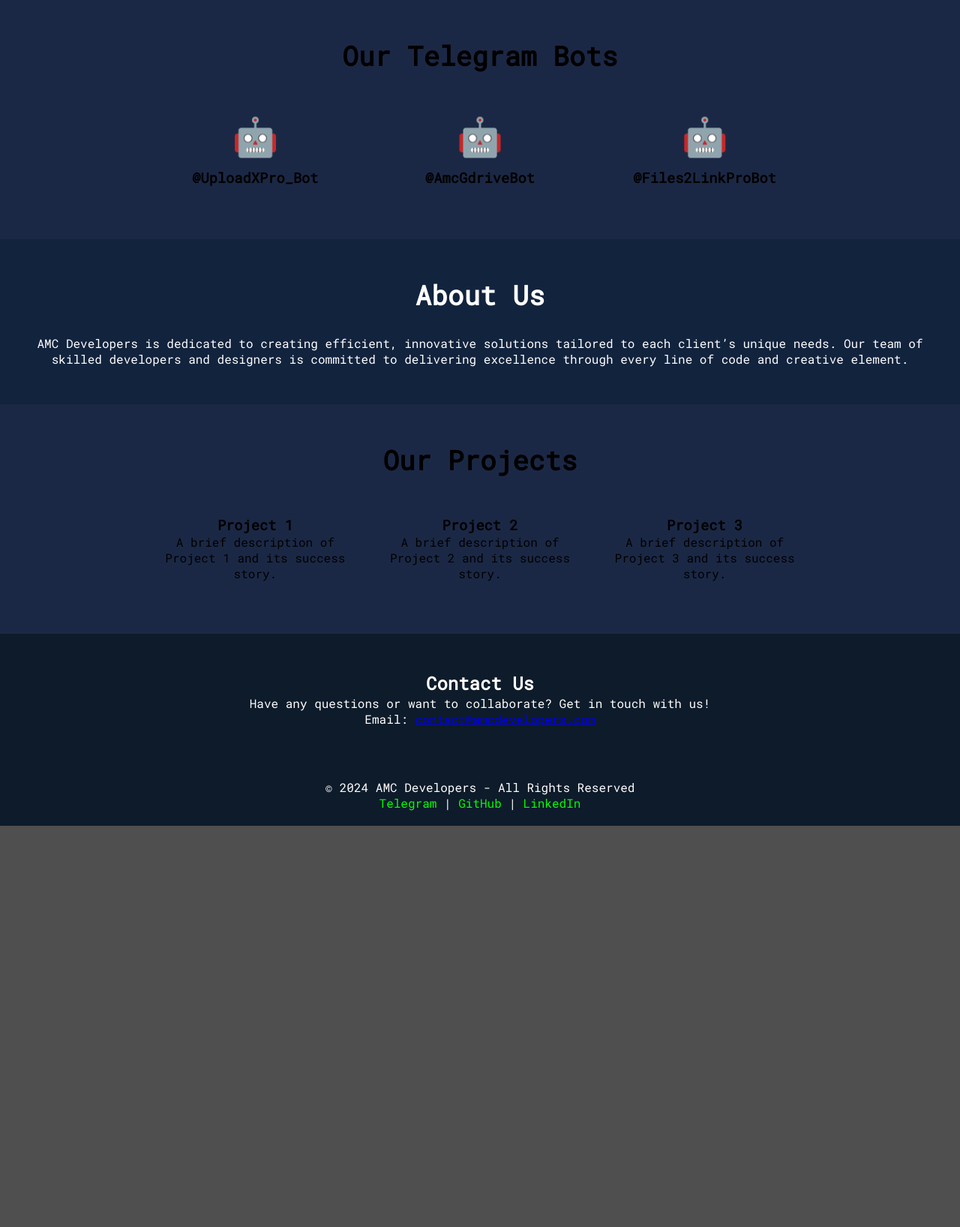
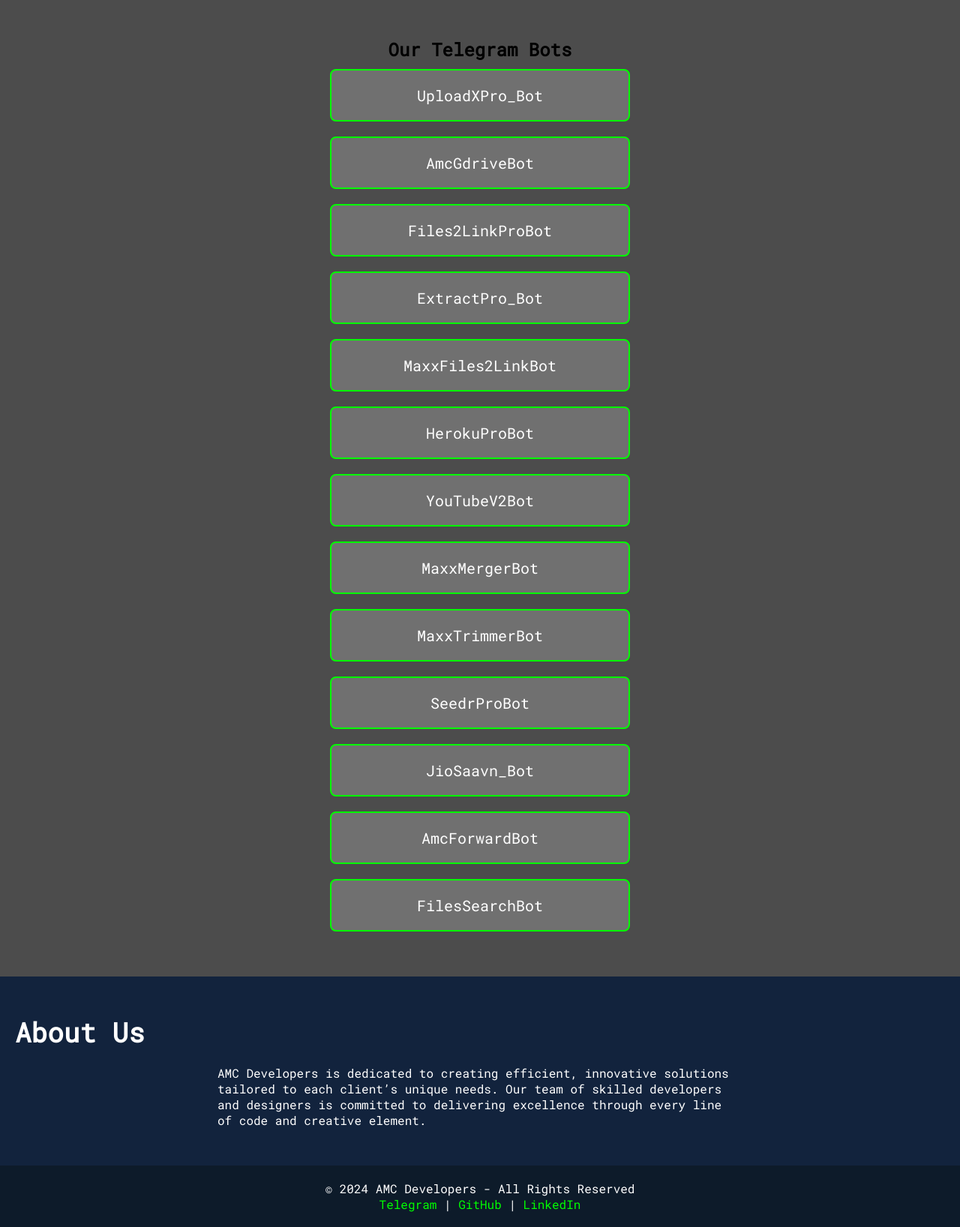
Before and after one commit to RangoZEX/PySites, a Python web app: template app/templates/home.html in a window 1280 px wide. Shown: the part 800-2436 px from the top of the page at 75% size. Before the commit the page ends 1901 px from the top, so only its background shows below. Run offline with Jinja, Linux system fonts and the light colour scheme; the template is opened without the code that fills it, so the values that code supplies are empty.

Commit message:
Update home.html

```diff
--- a/app/templates/home.html
+++ b/app/templates/home.html
@@ -40,27 +40,46 @@
         .hero .cta { margin-top: 20px; padding: 10px 20px; background: #00ff00; color: #1e3c72; border: none; cursor: pointer; z-index: 2; }
         .hero .cta:hover { background: #1e3c72; color: #00ff00; transition: all 0.3s ease; z-index: 2; }
 
-        /* Fade-in animation */
-        .fade-in { animation: fadeIn 2s ease-in; }
-        @keyframes fadeIn {
-            from { opacity: 0; }
-            to { opacity: 1; }
+        /* Bot List Section */
+        .bot-list {
+            display: flex;
+            flex-direction: column;
+            align-items: center;
+            justify-content: center;
+            padding: 50px 20px;
+            background: rgba(0, 0, 0, 0.7);
         }
 
-        /* Section Styles */
-        .services, .about, .portfolio, .contact {
-            padding: 50px 20px;
+        .bot-item {
+            display: block;
+            width: 80%;
+            max-width: 400px;
+            margin: 10px 0;
+            padding: 20px;
             text-align: center;
+            background: rgba(255, 255, 255, 0.2); /* Transparent background */
+            color: #fff;
+            font-size: 20px;
+            border: 2px solid #00ff00;
+            border-radius: 8px;
+            text-decoration: none;
+            transition: all 0.3s ease;
         }
 
-        .services { background: #1b2845; }
-        .about { background: #12233d; color: #fff; }
-        .portfolio { background: #1b2845; }
-        .contact { background: #0d1b2a; color: #fff; }
+        .bot-item:hover {
+            background: rgba(0, 255, 0, 0.3);
+            border-color: #fff;
+        }
 
-        .services h2, .about h2, .portfolio h2 { font-size: 36px; margin-bottom: 30px; }
-        .service-item, .portfolio-item { display: inline-block; width: 250px; margin: 20px; text-align: center; }
-        .service-icon, .portfolio-icon { font-size: 50px; color: #00ff00; margin-bottom: 10px; }
+        /* About Us Section */
+        .about {
+            padding: 50px 20px;
+            background: #12233d;
+            color: #fff;
+        }
+
+        .about h2 { font-size: 36px; margin-bottom: 20px; }
+        .about p { max-width: 700px; margin: auto; }
 
         /* Footer */
         .footer {
@@ -79,51 +98,27 @@
     </div>
 
     <!-- Bot List Section -->
-    <section id="bot-list" class="services">
+    <section id="bot-list" class="bot-list">
         <h2>Our Telegram Bots</h2>
-        <div class="service-item">
-            <div class="service-icon">🤖</div>
-            <h3>@UploadXPro_Bot</h3>
-        </div>
-        <div class="service-item">
-            <div class="service-icon">🤖</div>
-            <h3>@AmcGdriveBot</h3>
-        </div>
-        <div class="service-item">
-            <div class="service-icon">🤖</div>
-            <h3>@Files2LinkProBot</h3>
-        </div>
-        <!-- Add other bots here -->
+        <a href="https://t.me/UploadXPro_Bot" class="bot-item">UploadXPro_Bot</a>
+        <a href="https://t.me/AmcGdriveBot" class="bot-item">AmcGdriveBot</a>
+        <a href="https://t.me/Files2LinkProBot" class="bot-item">Files2LinkProBot</a>
+        <a href="https://t.me/ExtractPro_Bot" class="bot-item">ExtractPro_Bot</a>
+        <a href="https://t.me/MaxxFiles2LinkBot" class="bot-item">MaxxFiles2LinkBot</a>
+        <a href="https://t.me/HerokuProBot" class="bot-item">HerokuProBot</a>
+        <a href="https://t.me/YouTubeV2Bot" class="bot-item">YouTubeV2Bot</a>
+        <a href="https://t.me/MaxxMergerBot" class="bot-item">MaxxMergerBot</a>
+        <a href="https://t.me/MaxxTrimmerBot" class="bot-item">MaxxTrimmerBot</a>
+        <a href="https://t.me/SeedrProBot" class="bot-item">SeedrProBot</a>
+        <a href="https://t.me/JioSaavn_Bot" class="bot-item">JioSaavn_Bot</a>
+        <a href="https://t.me/AmcForwardBot" class="bot-item">AmcForwardBot</a>
+        <a href="https://t.me/FilesSearchBot" class="bot-item">FilesSearchBot</a>
     </section>
 
     <!-- About Us Section -->
     <section class="about">
         <h2>About Us</h2>
         <p>AMC Developers is dedicated to creating efficient, innovative solutions tailored to each client’s unique needs. Our team of skilled developers and designers is committed to delivering excellence through every line of code and creative element.</p>
-    </section>
-
-    <!-- Portfolio Section -->
-    <section class="portfolio">
-        <h2>Our Projects</h2>
-        <div class="portfolio-item">
-            <h3>Project 1</h3>
-            <p>A brief description of Project 1 and its success story.</p>
-        </div>
-        <div class="portfolio-item">
-            <h3>Project 2</h3>
-            <p>A brief description of Project 2 and its success story.</p>
-        </div>
-        <div class="portfolio-item">
-            <h3>Project 3</h3>
-            <p>A brief description of Project 3 and its success story.</p>
-        </div>
-    </section>
-
-    <!-- Contact Us Section -->
-    <section class="contact">
-        <h2>Contact Us</h2>
-        <p>Have any questions or want to collaborate? Get in touch with us!</p>
-        <p>Email: <a href="mailto:contact@amcdevelopers.com">contact@amcdevelopers.com</a></p>
     </section>
 
     <!-- Footer -->
```
